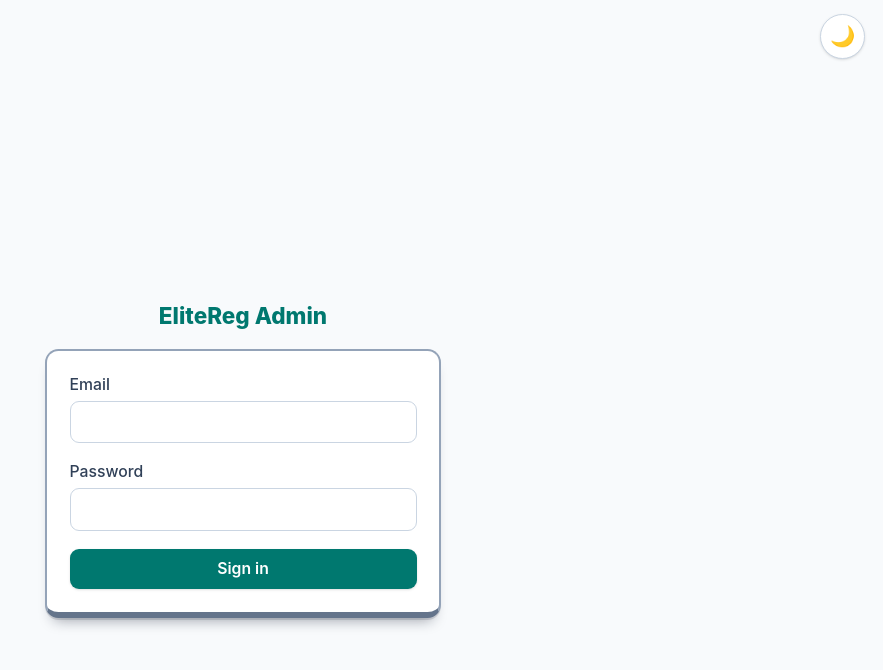
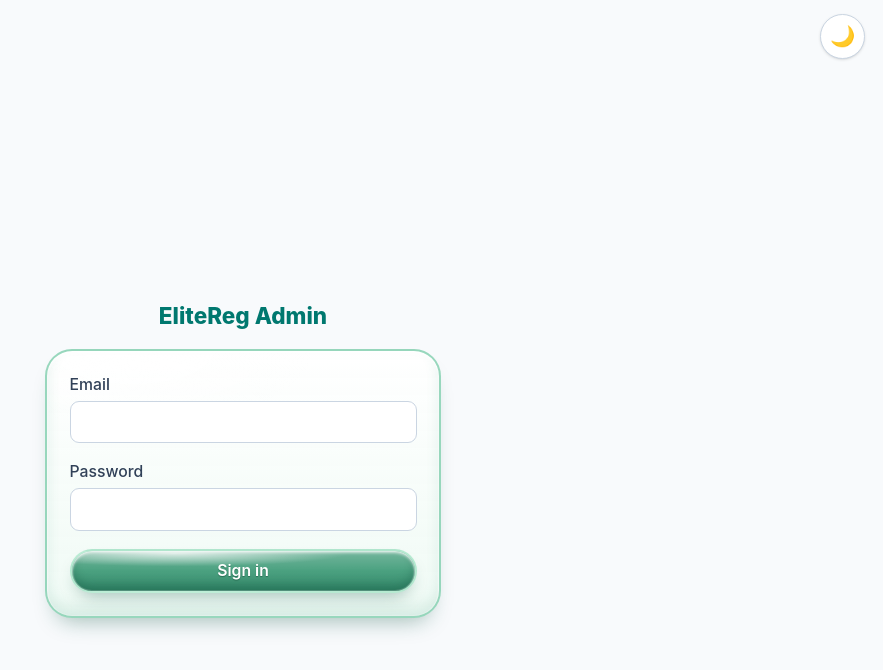
Before and after one commit to awarinelite-cpu/Elite-Registration-Hub, a SvelteKit app: page /admin in a window 1280 px wide. Shown: the top 670 px of the page, without its empty margins (397-1280 px from the left). Built offline with nearby package versions, Linux system fonts and the light colour scheme; no server answers.

Commit message:
UI: bubble-glass theme for buttons and cards

```diff
--- a/src/app.css
+++ b/src/app.css
@@ -246,3 +246,124 @@ html.dark .card-pill.app-done { border-color: #2f7a57; background: linear-gradie
 	.card-pill.note-pill { border: 0; border-radius: 0; background: #fff; box-shadow: none; padding: 0; }
 	.card-pill.note-pill::before { display: none; }
 }
+
+/* ======================================================================
+   BUBBLE-GLASS THEME — glossy glass rim, soft inner glow, rounded "bubble" buttons & cards
+   (unlayered on purpose so it overrides the component styles above; delete this block to go back)
+   ====================================================================== */
+:root {
+	--glass-rim: rgba(134, 208, 178, .85);
+	--glass-rim-dark: rgba(52, 140, 112, .55);
+	--glass-shadow: 0 10px 18px -8px rgba(18, 88, 68, .38);
+}
+
+/* shared glass shell for every button style */
+.btn, .btn-ghost, .btn-danger, .btn-3d, .btn-3d-ghost {
+	position: relative; overflow: hidden;
+	border: 2px solid var(--glass-rim); border-bottom-width: 2px;
+	border-radius: 9999px;
+	backdrop-filter: blur(6px);
+	transition: transform .15s ease, box-shadow .15s ease, filter .15s ease;
+}
+/* ghost = cream/white glass bubble */
+.btn-ghost, .btn-3d-ghost {
+	color: #1f4d3f;
+	background-image:
+		radial-gradient(ellipse 70% 55% at 30% 8%, rgba(255,255,255,.95), rgba(255,255,255,0) 70%),
+		linear-gradient(to bottom, rgba(255,255,255,.92), rgba(226,246,237,.82));
+	box-shadow:
+		inset 0 2px 3px rgba(255,255,255,.95),
+		inset 0 -5px 8px rgba(60,150,120,.18),
+		inset 0 0 0 1px rgba(255,255,255,.55),
+		var(--glass-shadow);
+}
+/* primary = green glass bubble */
+.btn, .btn-3d {
+	color: #fff; text-shadow: 0 1px 1px rgba(10,60,45,.45);
+	border-color: rgba(190, 240, 215, .9);
+	background-color: #3f9b78;
+	background-image:
+		radial-gradient(ellipse 70% 45% at 30% 6%, rgba(255,255,255,.75), rgba(255,255,255,0) 72%),
+		linear-gradient(to bottom, rgba(255,255,255,.28) 0%, rgba(255,255,255,.06) 50%, rgba(0,40,30,.14) 100%);
+	box-shadow:
+		inset 0 2px 3px rgba(255,255,255,.7),
+		inset 0 -6px 10px rgba(0,60,45,.28),
+		inset 0 0 0 1px rgba(255,255,255,.25),
+		var(--glass-shadow);
+}
+/* danger = rose glass bubble */
+.btn-danger {
+	color: #b4233f; border-color: rgba(244, 170, 186, .9);
+	background-image:
+		radial-gradient(ellipse 70% 55% at 30% 8%, rgba(255,255,255,.95), rgba(255,255,255,0) 70%),
+		linear-gradient(to bottom, rgba(255,255,255,.92), rgba(255,226,232,.85));
+	box-shadow: inset 0 2px 3px rgba(255,255,255,.95), inset 0 -5px 8px rgba(200,60,90,.16), var(--glass-shadow);
+}
+@media (hover: hover) {
+	.btn:hover, .btn-3d:hover { filter: brightness(1.07); transform: translateY(-1px); background-color: #3f9b78; }
+	.btn-ghost:hover, .btn-3d-ghost:hover, .btn-danger:hover { transform: translateY(-1px); background-color: transparent; }
+}
+.btn:active, .btn-ghost:active, .btn-danger:active, .btn-3d:active, .btn-3d-ghost:active {
+	transform: translateY(1px) scale(.98); border-bottom-width: 2px;
+	box-shadow: inset 0 3px 6px rgba(0,60,45,.28), 0 2px 4px -2px rgba(18,88,68,.35);
+}
+
+/* plain cards = frosted glass tiles with a mint rim */
+.card {
+	border: 2px solid var(--glass-rim); border-bottom: 2px solid var(--glass-rim); border-radius: 1.5rem;
+	background-image:
+		radial-gradient(ellipse 65% 40% at 22% 0%, rgba(255,255,255,.9), rgba(255,255,255,0) 70%),
+		linear-gradient(to bottom, rgba(255,255,255,.96), rgba(238,250,244,.9));
+	backdrop-filter: blur(8px);
+	box-shadow:
+		inset 0 2px 3px rgba(255,255,255,.95),
+		inset 0 -8px 14px rgba(60,150,120,.14),
+		inset 0 0 0 1px rgba(255,255,255,.55),
+		0 14px 22px -12px rgba(18,88,68,.4);
+}
+@media (hover: hover) {
+	.card:hover { transform: translateY(-3px); box-shadow: inset 0 2px 3px rgba(255,255,255,.95), inset 0 -8px 14px rgba(60,150,120,.14), inset 0 0 0 1px rgba(255,255,255,.55), 0 18px 26px -12px rgba(18,88,68,.45); }
+}
+/* capsule dashboard cards: same glass, bubble gloss band on top */
+.card-pill, .card.card-pill {
+	border: 2px solid var(--glass-rim); border-bottom: 2px solid var(--glass-rim);
+	background: linear-gradient(to bottom, rgba(255,255,255,.97) 0%, rgba(240,251,246,.92) 45%, rgba(214,241,228,.9) 100%);
+	box-shadow:
+		inset 0 3px 4px rgba(255,255,255,.95),
+		inset 0 -12px 18px rgba(60,150,120,.2),
+		inset 0 0 0 1px rgba(255,255,255,.55),
+		0 14px 20px -10px rgba(18,88,68,.45);
+}
+.card-pill::before { background: linear-gradient(to bottom, rgba(255,255,255,.95), rgba(255,255,255,.1)); }
+/* solid-color capsules become tinted glass bubbles */
+.card-blue, .card-violet, .card-green, .card-amber, .card-rose, .card-teal {
+	border: 2px solid rgba(255,255,255,.6); border-bottom: 2px solid rgba(255,255,255,.35);
+	box-shadow:
+		inset 0 3px 4px rgba(255,255,255,.7),
+		inset 0 -10px 16px rgba(0,0,0,.18),
+		inset 0 0 0 1px rgba(255,255,255,.25),
+		0 12px 18px -8px rgba(15,23,42,.45);
+}
+
+/* dark mode: smoky glass */
+html.dark .btn-ghost, html.dark .btn-3d-ghost {
+	color: #d6f5e8; border-color: rgba(110,190,160,.55);
+	background-image:
+		radial-gradient(ellipse 70% 55% at 30% 8%, rgba(255,255,255,.22), rgba(255,255,255,0) 70%),
+		linear-gradient(to bottom, rgba(51,85,75,.9), rgba(24,48,42,.9));
+	box-shadow: inset 0 2px 3px rgba(255,255,255,.2), inset 0 -5px 8px rgba(0,0,0,.35), 0 10px 18px -8px rgba(0,0,0,.7);
+}
+html.dark .btn-danger { color: #fda4b4; border-color: rgba(220,100,125,.55); background-image: linear-gradient(to bottom, rgba(80,30,40,.9), rgba(45,18,26,.9)); }
+html.dark .card {
+	border-color: rgba(110,190,160,.45); border-bottom-color: rgba(110,190,160,.45);
+	background-image:
+		radial-gradient(ellipse 65% 40% at 22% 0%, rgba(255,255,255,.14), rgba(255,255,255,0) 70%),
+		linear-gradient(to bottom, rgba(36,60,54,.95), rgba(20,38,34,.95));
+	box-shadow: inset 0 2px 3px rgba(255,255,255,.14), inset 0 -8px 14px rgba(0,0,0,.35), 0 14px 22px -12px rgba(0,0,0,.75);
+}
+html.dark .card-pill, html.dark .card.card-pill {
+	border-color: rgba(110,190,160,.45);
+	background: linear-gradient(to bottom, rgba(62,98,88,.95) 0%, rgba(36,62,55,.95) 50%, rgba(20,38,34,.95) 100%);
+	box-shadow: inset 0 3px 4px rgba(255,255,255,.2), inset 0 -12px 18px rgba(0,0,0,.4), 0 14px 20px -10px rgba(0,0,0,.75);
+}
+@media (prefers-reduced-motion: reduce) { .btn, .btn-ghost, .btn-danger, .btn-3d, .btn-3d-ghost, .card { transition: none; } }
```
